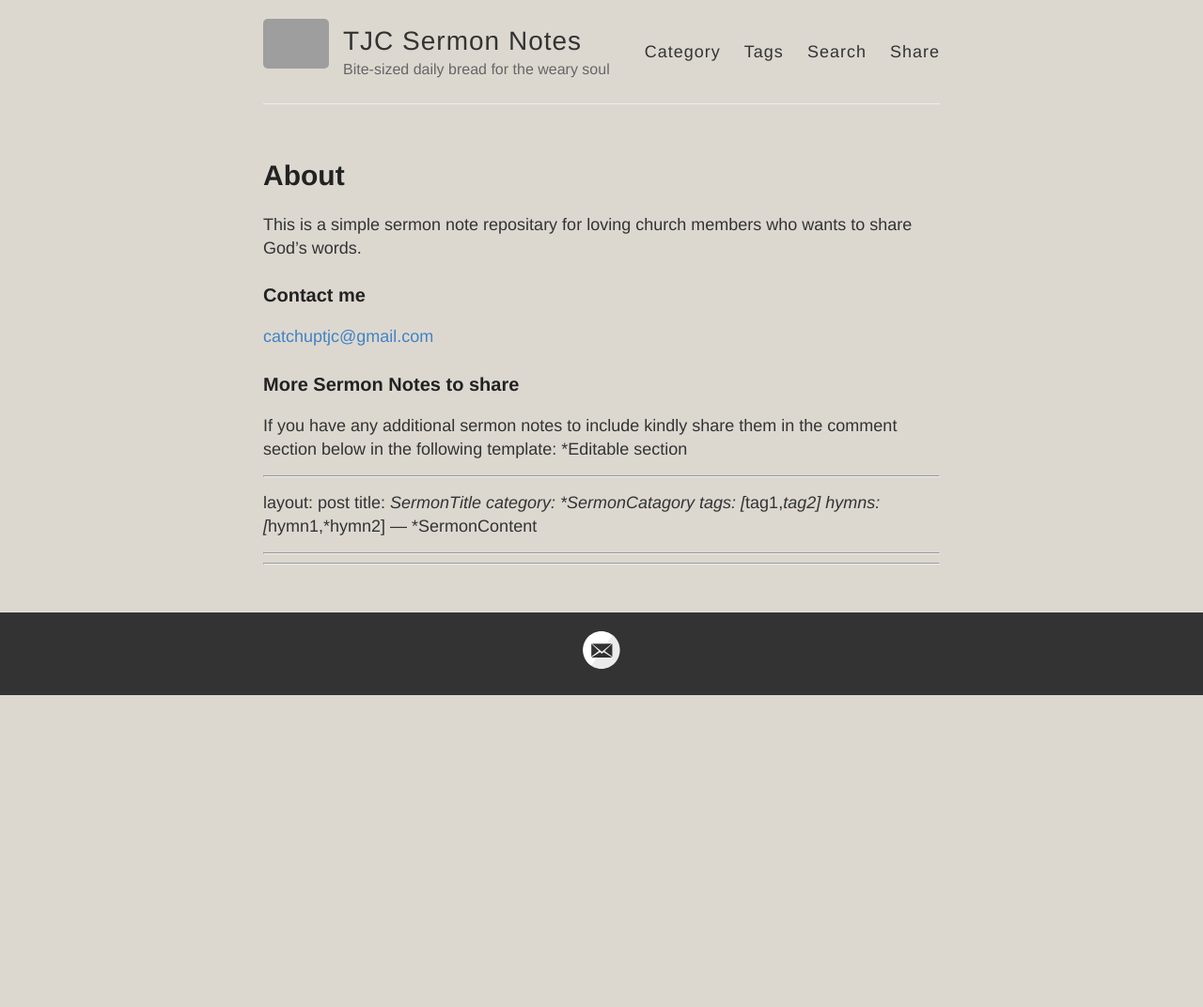
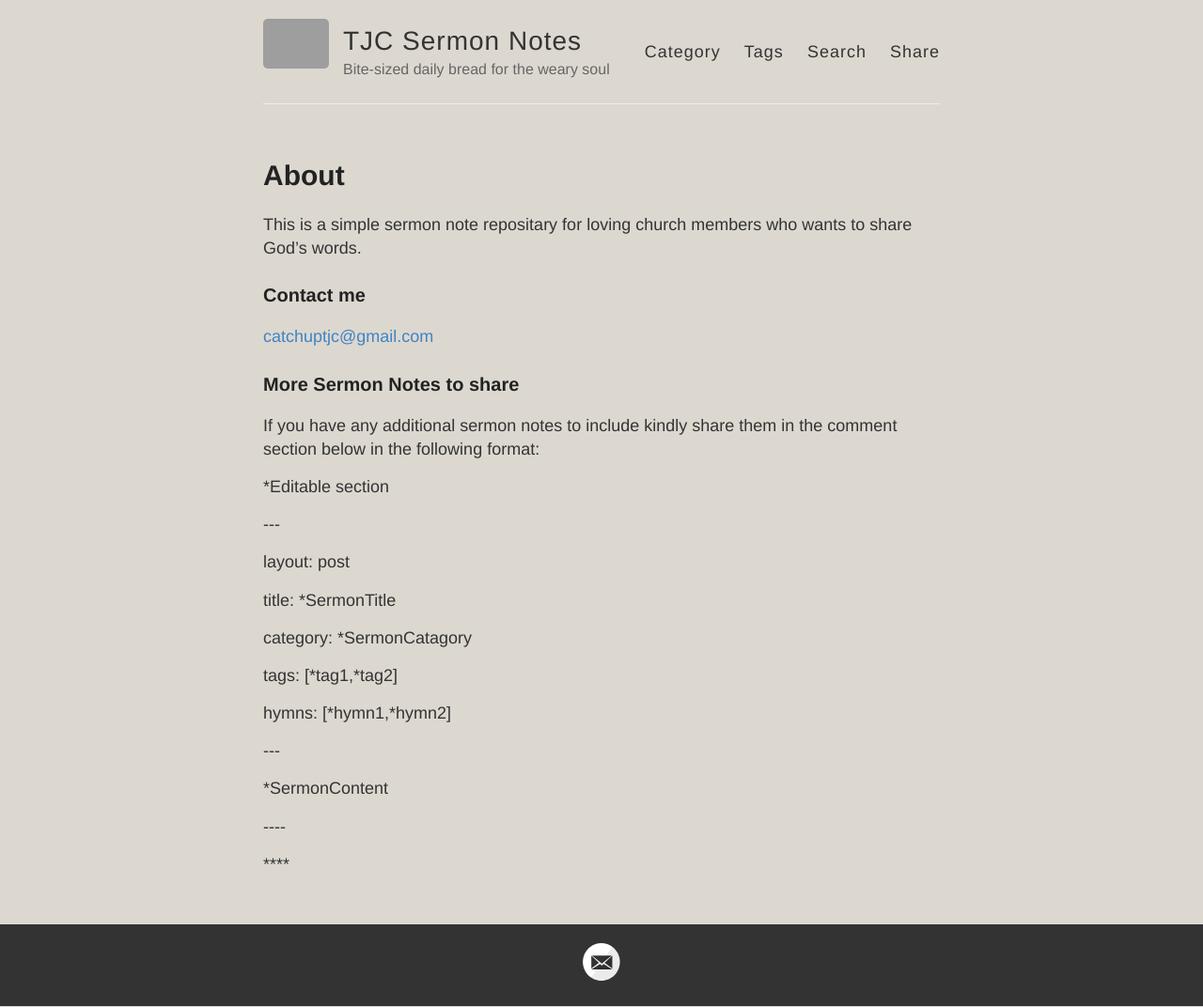
Before and after one commit to catchupTJC/catchuptjc.github.io, a Jekyll site: the page built from about.md, in a window 1280 px wide. Shown: the whole page at 94% size. Built offline with Jekyll 4.4.1, drawn with Linux system fonts in a browser that asks for light colours; nearby versions of some CDN libraries; comment, search, counter and statistics services are not loaded; before the commit the page ends 900 px from its top, so only the background shows below that; grey boxes are pictures that could not be loaded.

Commit message:
Update about.md

```diff
--- a/about.md
+++ b/about.md
@@ -12,21 +12,21 @@ This is a simple sermon note repositary for loving church members who wants to s
 
 ### More Sermon Notes to share
 
-If you have any additional sermon notes to include kindly share them in the comment section below in the following template:
- *Editable section
+If you have any additional sermon notes to include kindly share them in the comment section below in the following format:
+<p> *Editable section</p>
 
----
-layout: post
-title: *SermonTitle
-category: *SermonCatagory
-tags: [*tag1,*tag2]
-hymns: [*hymn1,*hymn2]
----
-*SermonContent
+<p>---</p>
+<p>layout: post</p>
+<p>title: *SermonTitle</p>
+<p>category: *SermonCatagory</p>
+<p>tags: [*tag1,*tag2]</p>
+<p>hymns: [*hymn1,*hymn2]</p>
+<p>---</p>
+<p>*SermonContent</p>
 
 
-----
-****
+<p>----</p>
+<p>****</p>
 
 
   {% include disqus.html %}
```
